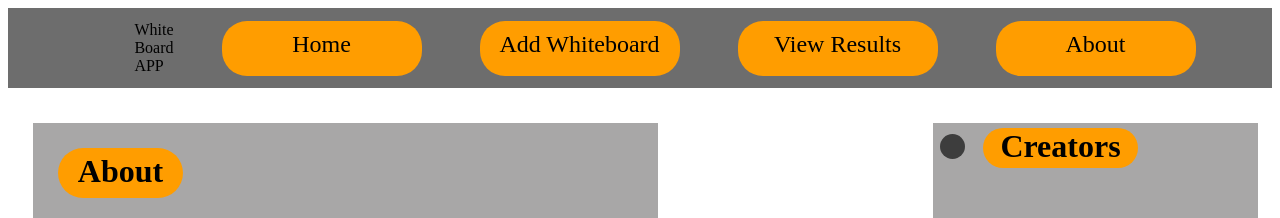
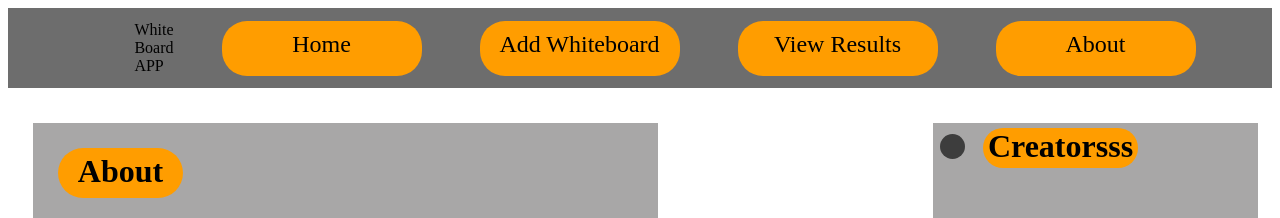
Before and after one commit to koolkat254/WhiteBoardApp, a React (Create React App) app: page /about in a window 1280 px wide. Shown: the top 218 px of the page. Built offline with nearby package versions, Linux system fonts and the light colour scheme.

Commit message:
Update AboutPage.js

```diff
--- a/src/pages/AboutPage.js
+++ b/src/pages/AboutPage.js
@@ -12,7 +12,7 @@ const AboutPage = () => {
       </div>
       <div className={styles.creators}>
       <span class={styles.dot1}></span>
-      <h1>Creators</h1>
+      <h1>Creatorsss</h1>
       </div>
       <div className={styles.contact}>
       <span class={styles.dot2}></span>
```
